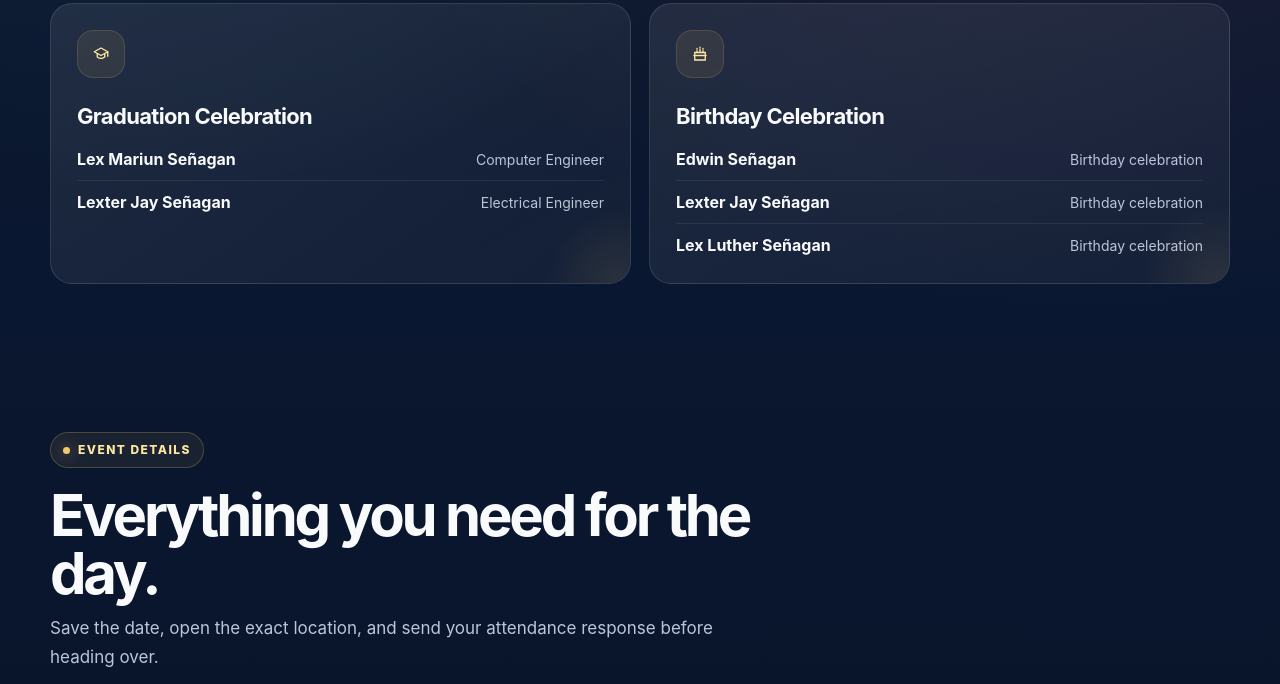
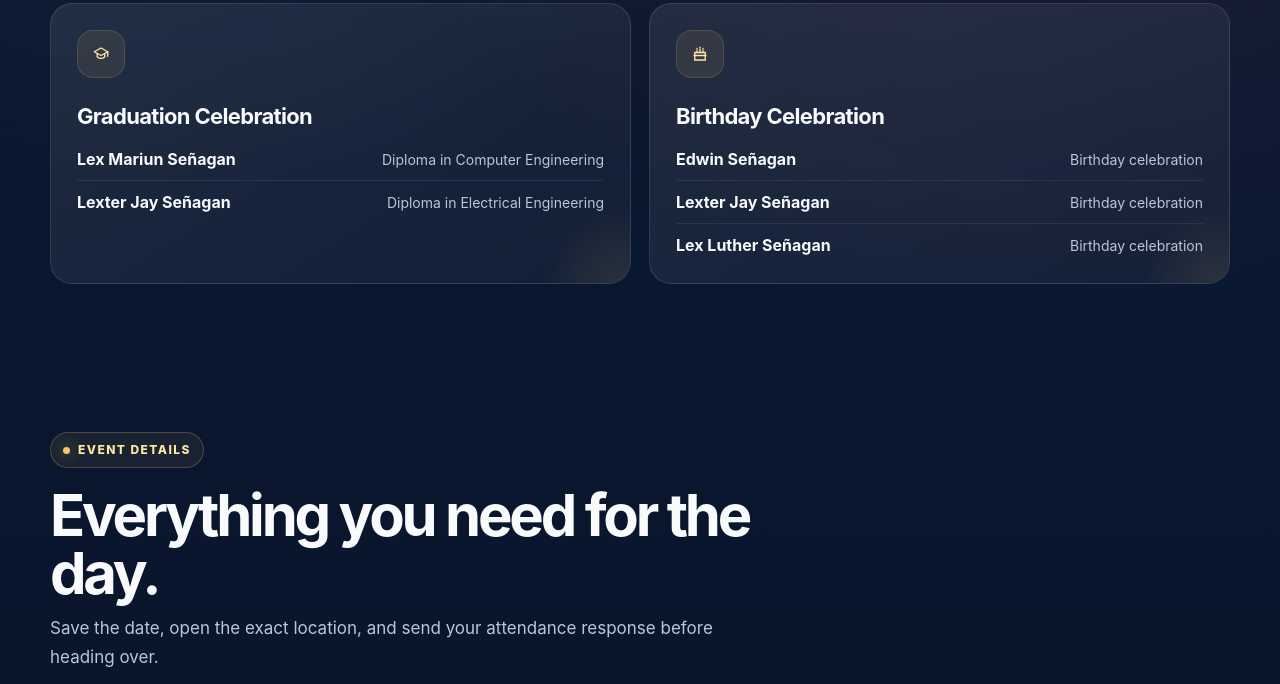
Before and after one commit to senaganlex/multi-celebration-invitation, a website: page docs/index.html in a window 1280 px wide. Shown: the part 1145-1829 px from the top of the page. Drawn offline with Linux system fonts and the light colour scheme; no server answers.

Commit message:
Update qualifications for Lex Mariun and Lexter Jay

```diff
--- a/docs/index.html
+++ b/docs/index.html
@@ -2376,11 +2376,11 @@
             <div class="person-list">
               <div class="person">
                 <strong>Lex Mariun Señagan</strong>
-                <span>Computer Engineer</span>
+                <span>Diploma in Computer Engineering</span>
               </div>
               <div class="person">
                 <strong>Lexter Jay Señagan</strong>
-                <span>Electrical Engineer</span>
+                <span>Diploma in Electrical Engineering</span>
               </div>
             </div>
           </article>
```
